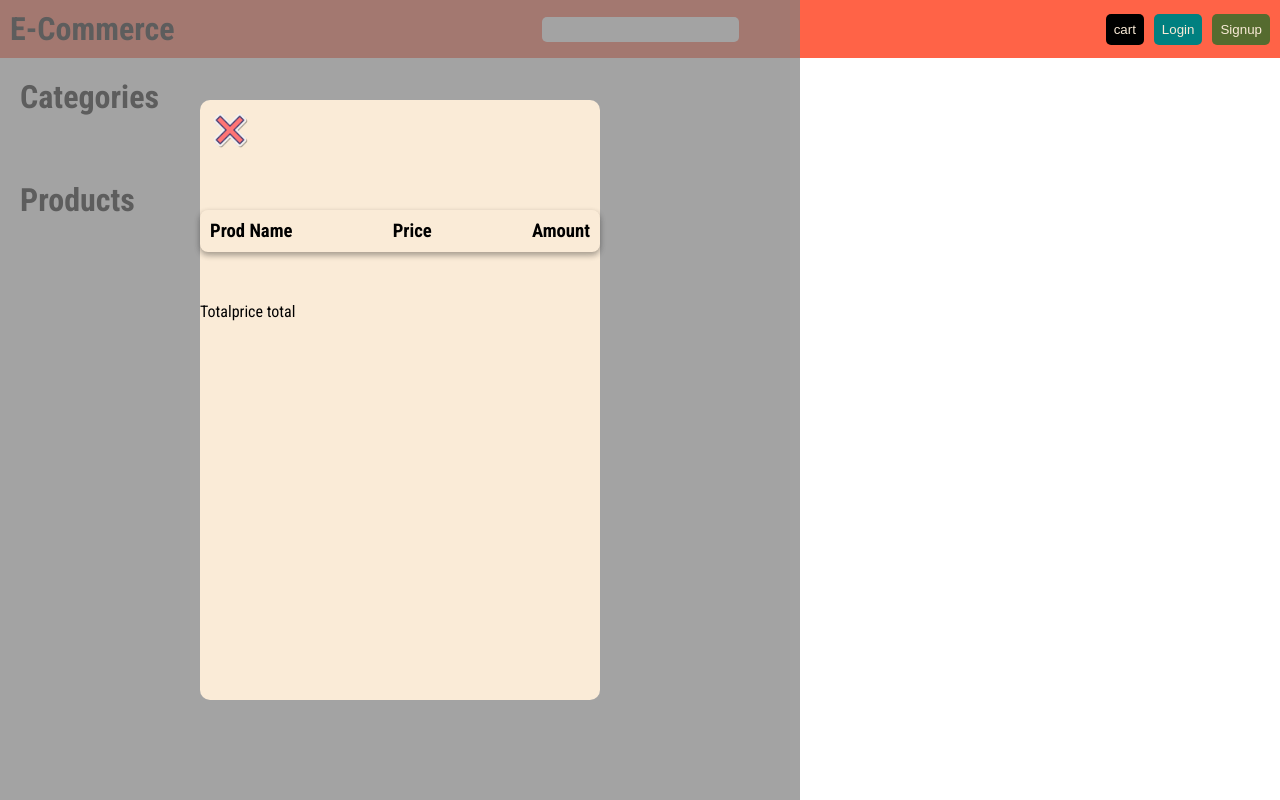
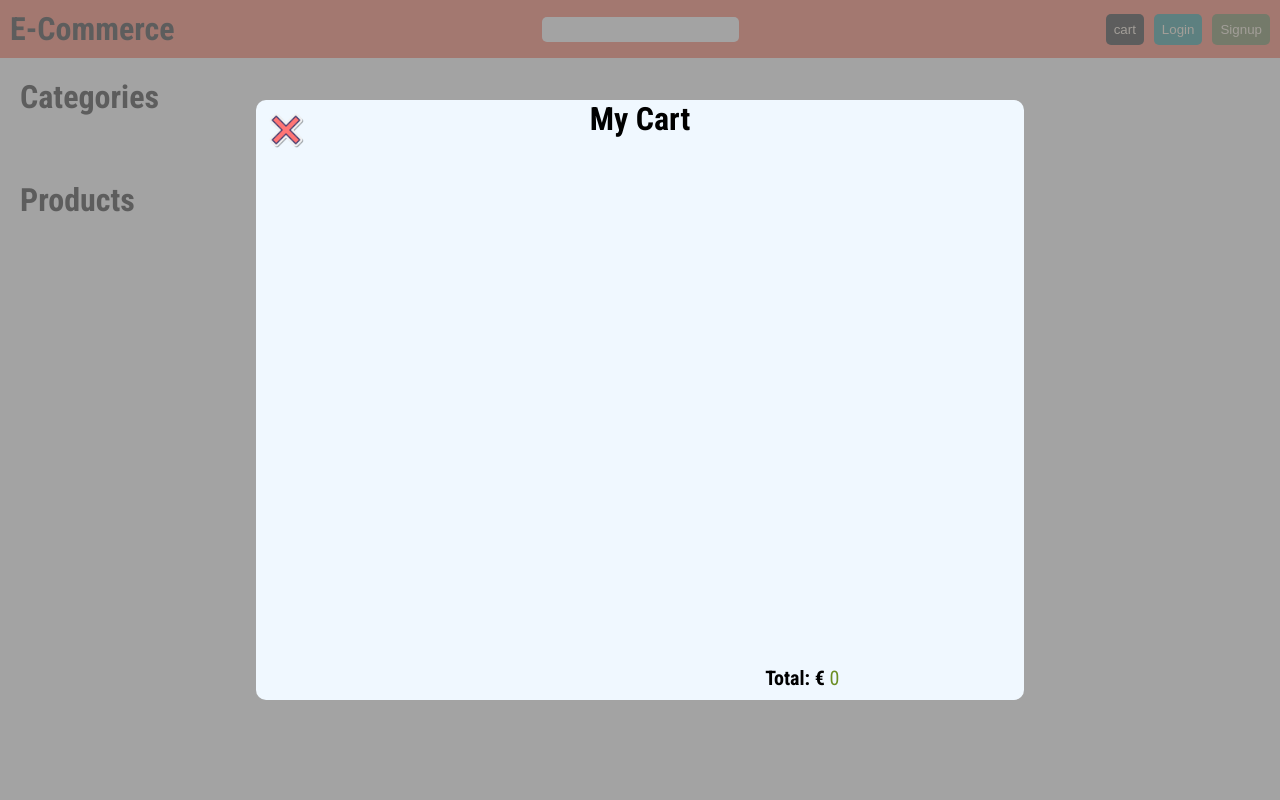
Before and after one commit to Yusuf-Kenan/vanilla-js, a plain HTML site: page index.html in a window 1280 px wide. Both pictures are taken after a click on the button "cart". Drawn offline with Linux system fonts and the light colour scheme; no server answers.

Commit message:
add product and count total

```diff
--- a/index.html
+++ b/index.html
@@ -26,28 +26,21 @@
         <div class="cat-list"></div>
       </div>
 
-       <!--Product -->
-       <div class="prod-wrapper">
+      <!--Product -->
+      <div class="prod-wrapper">
         <h1>Products</h1>
-        <div class="prod-list">
-        </div>
+        <div class="prod-list"></div>
       </div>
 
-       <!--MODAL -->
+      <!--MODAL -->
       <div class="modal-wrapper">
         <div class="modal">
-            <img src="/images/close.png" id="close">
+            <h1>My Cart</h1>
+          <img src="/images/close.png" id="close" />
 
-            <div class="cart-item">
-
-                <h3>Prod Name</h3>
-                <h3>Price</h3>
-                <h3>Amount</h3>
-
-            </div>
-            <p>Total<span>price total</span></p>
+          <div class="modal-list"></div>
+          <p class="total">Total: € <span class="price-total"></span></p>
         </div>
-
       </div>
     </main>
 
--- a/index.js
+++ b/index.js
@@ -1,13 +1,14 @@
 const catList = document.querySelector(".cat-list");
-const prodList=document.querySelector(".prod-list")
-const cartButton=document.querySelector("#cart")
-const closeImg=document.querySelector("#close")
-const modalWrapper=document.querySelector(".modal-wrapper")
+const prodList = document.querySelector(".prod-list");
+const cartButton = document.querySelector("#cart");
+const closeImg = document.querySelector("#close");
+const modalWrapper = document.querySelector(".modal-wrapper");
+const modalList = document.querySelector(".modal-list");
+const totalPrice = document.querySelector(".price-total");
 
-
-document.addEventListener("DOMContentLoaded", ()=>{
-    fetchCats()
-    fetchProduct()
+document.addEventListener("DOMContentLoaded", () => {
+  fetchCats();
+  fetchProduct();
 });
 
 function fetchCats() {
@@ -31,12 +32,11 @@ function fetchProduct() {
   fetch("https://api.escuelajs.co/api/v1/products")
     .then((res) => res.json())
     .then((data) => {
-        //proje bitiminde slice silinecek.....
-        data.slice(0,20).forEach((prod)=>{
-
-            const prodDiv=document.createElement("div")
-            prodDiv.classList.add("prod")
-            prodDiv.innerHTML=`
+      //proje bitiminde slice silinecek.....
+      data.slice(0, 20).forEach((prod) => {
+        const prodDiv = document.createElement("div");
+        prodDiv.classList.add("prod");
+        prodDiv.innerHTML = `
             <img src="${prod.images[1]}" alt="">
                 <p>${prod.title}</p>
                 <p>${prod.category.name}</p>
@@ -45,26 +45,50 @@ function fetchProduct() {
                     <button onclick='addCart({name: "${prod.title}", id: ${prod.id}, price: ${prod.price}, amount:1})'>Add</button>
                 </div>
             `;
-            prodList.appendChild(prodDiv)
-
-        })
+        prodList.appendChild(prodDiv);
+      });
     })
     .catch((err) => console.log(err));
 }
+var cart = [];
+var totalCoast=0;
 
-cartButton.addEventListener("click", toggleCart)
-closeImg.addEventListener("click", toggleCart)
+function addToCart() {
+  cart.forEach((item) => {
+    const cartItem = document.createElement("div");
+    cartItem.classList.add("cart-item");
+    cartItem.innerHTML = `
+        <h3>${item.name}</h3>
+        <h3>${item.amount}</h3>
+        <h3>€${item.price}</h3>
+        `;
+    modalList.appendChild(cartItem);
 
-function toggleCart(){
-    modalWrapper.classList.toggle("active")
+    totalCoast +=item.price*item.amount
+  });
+  totalPrice.innerText=totalCoast
+}
+
+cartButton.addEventListener("click", () => {
+  toggleCart();
+  addToCart();
+});
+closeImg.addEventListener("click", ()=>{
+    toggleCart();
+    modalList.innerHTML=""
+});
+
+function toggleCart() {
+  modalWrapper.classList.toggle("active");
 }
 
 //Add To Cart
-var cart=[]
-function addCart(param){
-    const addedItem=cart.find(item=>item.id==param.id)
-    if(addedItem){
-        addedItem.amount+=1
-    }else {cart.push(param)}
-console.log(cart)
+
+function addCart(param) {
+  const addedItem = cart.find((item) => item.id == param.id);
+  if (addedItem) {
+    addedItem.amount += 1;
+  } else {
+    cart.push(param);
+  }
 }
--- a/style.css
+++ b/style.css
@@ -140,7 +140,7 @@ input {
 
 /*MODAL*/
 .modal-wrapper{
-    width: 100vh;
+    width: 100%;
     height: 100vh;
     position: fixed;
     background-color: rgba(128, 128, 128, 0.726);
@@ -153,20 +153,31 @@ input {
 }
 
 .modal{
-    width: 50%;
+    width: 60%;
     height: 75vh;
-    background-color: antiquewhite;
+    background-color: aliceblue;
     border-radius: 10px;
     display: flex;
     flex-direction: column;
     gap: 50px;
+    position: relative;
 }
-
+.modal h1{
+text-align: center;
+}
 .modal img{
     padding: 10px;
     width: 60px;
+    position: absolute;
 }
 
+.modal-list{
+    display: flex;
+    flex-direction: column;
+    gap: 8px;
+    overflow: auto;
+    margin-bottom: 50px;
+}
 .cart-item{
     display: flex;
     justify-content: space-between;
@@ -175,3 +186,26 @@ input {
     box-shadow: rgba(0, 0, 0, 0.16) 0px 3px 6px, rgba(0, 0, 0, 0.23) 0px 3px 6px;
     border-radius: 8px;
 }
+
+.cart-item h3{
+font-size: 14px;
+}
+
+.cart-item h3:nth-child(3){
+    color: olivedrab;
+}
+
+.total{
+position: absolute;
+bottom: 0;
+padding: 10px;
+left: 65%;
+font-size: 20px;
+font-weight: 700;
+
+}
+
+.total span{
+    font-weight: 500;
+    color: olivedrab;
+}
```
